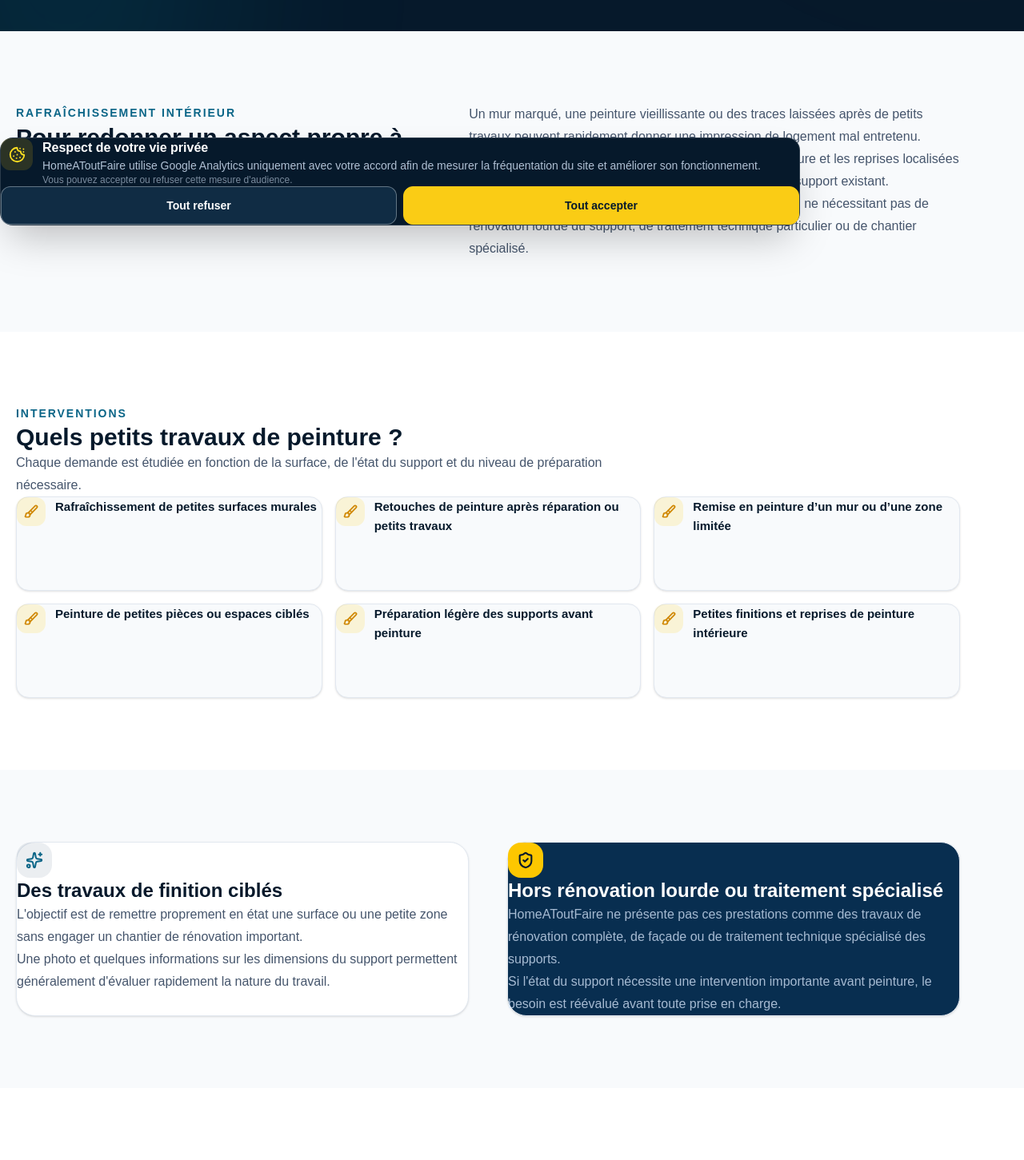
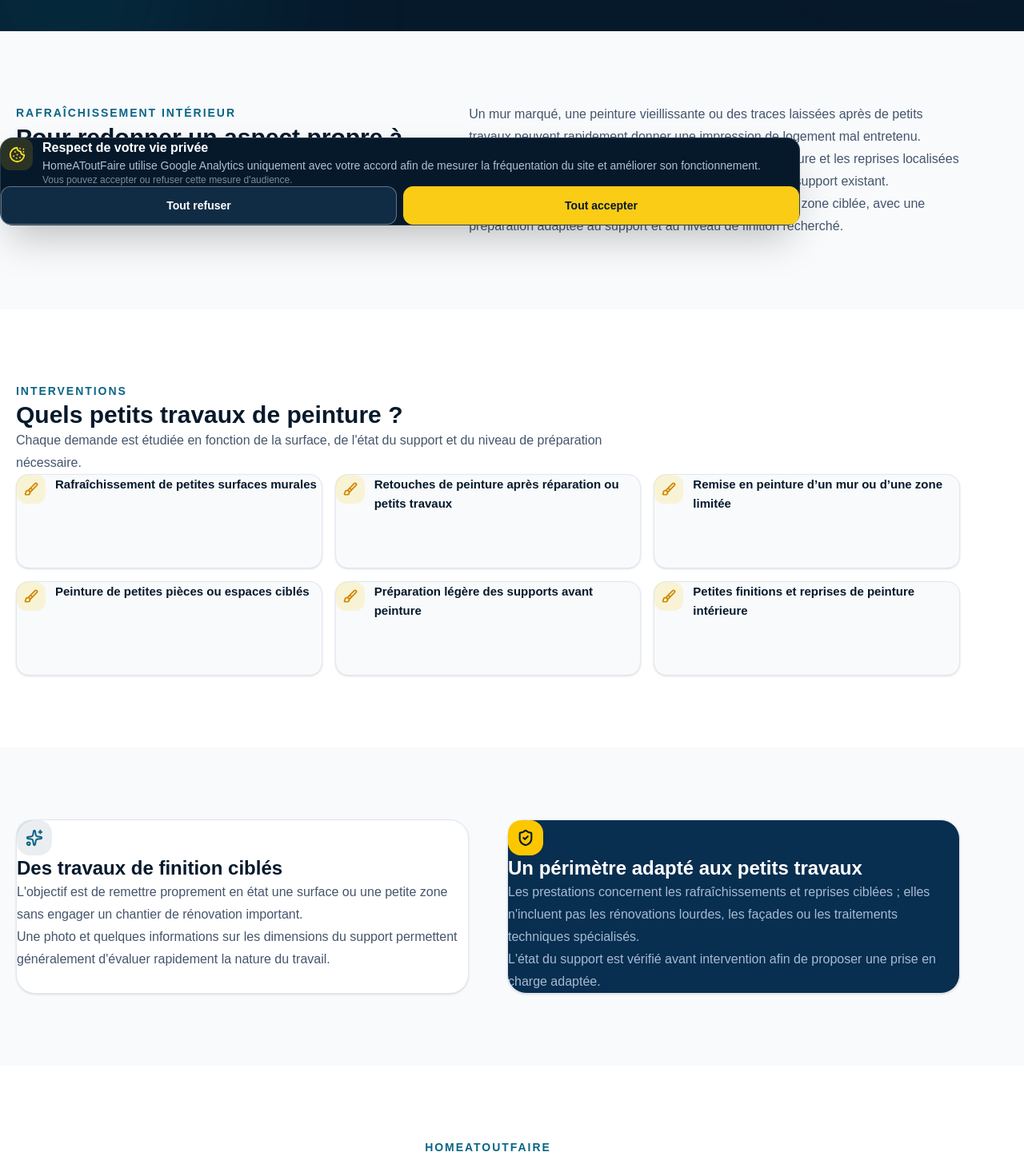
Before and after one commit to Thibal45/homeatoutfaire-premium, a Next.js app: page /peinture in a window 1280 px wide. Shown: the part 518-1969 px from the top of the page at 80% size. Built offline with nearby package versions, Linux system fonts and the light colour scheme.

Commit message:
Allège et valorise le contenu de la page service

```diff
--- a/app/peinture/page.tsx
+++ b/app/peinture/page.tsx
@@ -200,9 +200,9 @@ export default function PaintingPage() {
               </p>
 
               <p>
-                La prestation est adaptée aux travaux de taille raisonnable
-                ne nécessitant pas de rénovation lourde du support, de
-                traitement technique particulier ou de chantier spécialisé.
+                L&apos;objectif est d&apos;obtenir un résultat propre et
+                soigné sur une zone ciblée, avec une préparation adaptée au
+                support et au niveau de finition recherché.
               </p>
             </div>
           </div>
@@ -282,19 +282,18 @@ export default function PaintingPage() {
               </div>
 
               <h2 className="mt-5 text-xl font-bold sm:text-2xl">
-                Hors rénovation lourde ou traitement spécialisé
+                Un périmètre adapté aux petits travaux
               </h2>
 
               <p className="mt-3 leading-7 text-blue-100/75">
-                HomeAToutFaire ne présente pas ces prestations comme des
-                travaux de rénovation complète, de façade ou de traitement
-                technique spécialisé des supports.
+                Les prestations concernent les rafraîchissements et reprises
+                ciblées ; elles n&apos;incluent pas les rénovations lourdes,
+                les façades ou les traitements techniques spécialisés.
               </p>
 
               <p className="mt-3 leading-7 text-blue-100/75">
-                Si l&apos;état du support nécessite une intervention
-                importante avant peinture, le besoin est réévalué avant
-                toute prise en charge.
+                L&apos;état du support est vérifié avant intervention afin de
+                proposer une prise en charge adaptée.
               </p>
             </div>
           </div>
```
